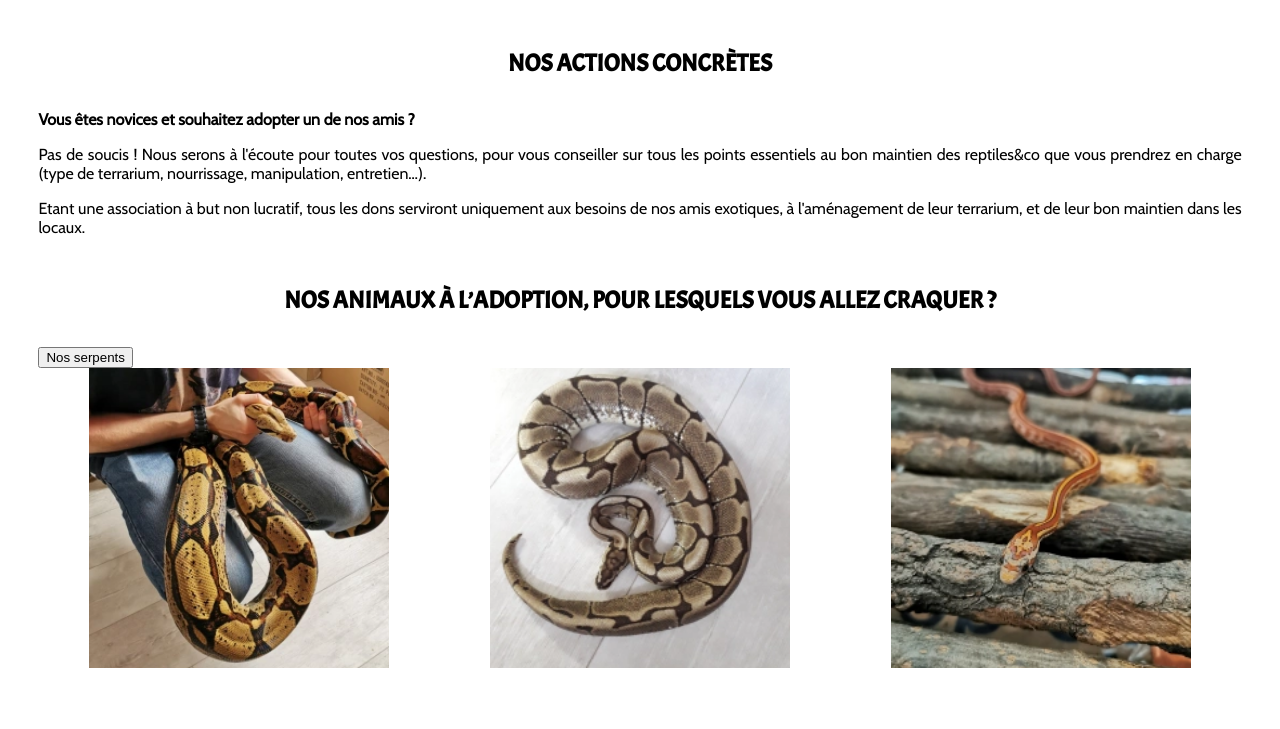
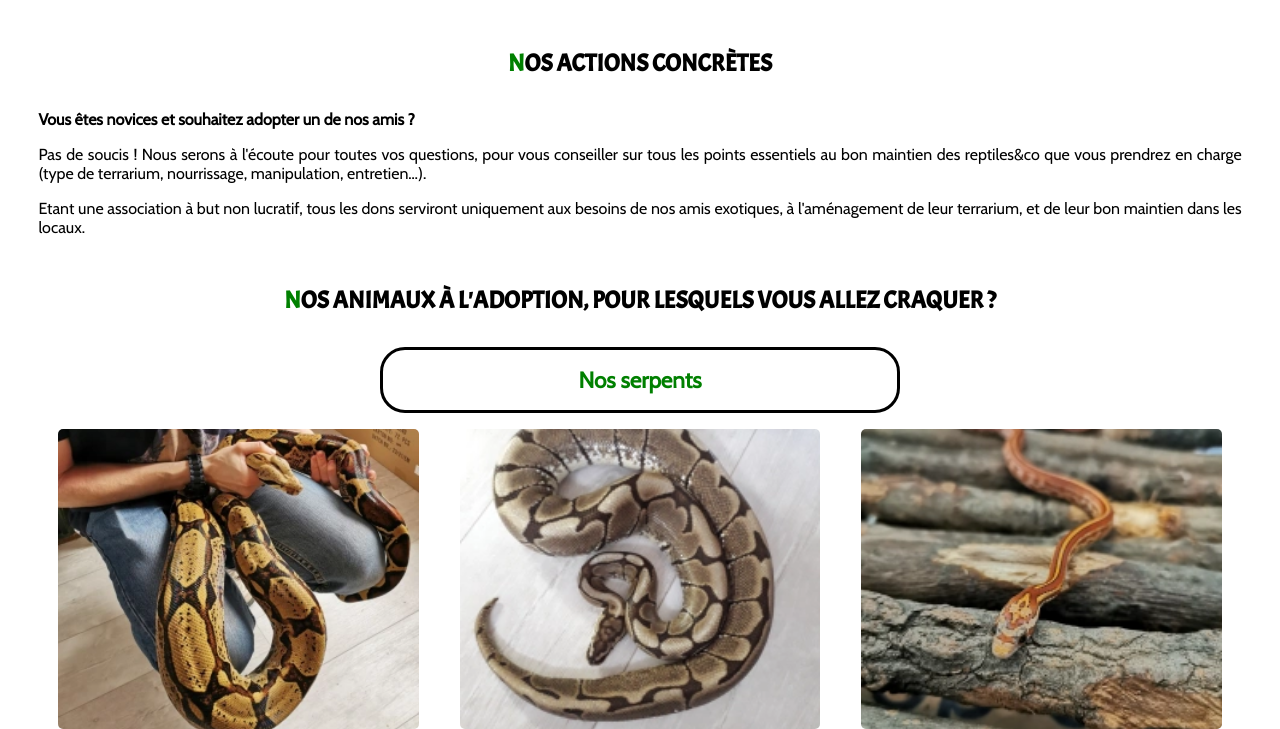
Before and after one commit to From-Roazhon/zanndoli_project, a website: page index.html in a window 1280 px wide. Shown: the part 2057-2786 px from the top of the page. Before the commit the page ends 2725 px from the top, so only its background shows below. Drawn offline with nearby package versions, Linux system fonts and the light colour scheme.

Commit message:
second commit

```diff
--- a/assets/sass/pages/_home.scss
+++ b/assets/sass/pages/_home.scss
@@ -101,16 +101,34 @@
         &__adoption-section {
             margin-top: 3rem;
             &__snake-container {
-                &__button {
-
+                & > a {
+                    text-decoration: none;
+                    display: block;
+                    margin: 1rem auto;
+                    width: fit-content;
+                    padding: 1rem;
+                    font-size: 1.4rem;
+                    font-weight: bold;
+                    color: green;
+                    background-color: #fff;
+                    border: 3px solid #000;
+                    border-radius: 25px;
+                    width: 40%;
+                    text-align: center;
+                    &:hover {
+                        cursor: pointer;
+                        color: #fff;
+                        background-color: rgba(green, 0.8);
+                    }
                 }
                 &__flexbox {
                     justify-content: space-around;
                     display: flex;
                     & > img {
-                        width: 300px;
+                        width: 30%;
                         height: 300px;
                         object-fit: cover;
+                        border-radius: 5px;
                     }
                 }
             }
--- a/index.html
+++ b/index.html
@@ -31,7 +31,7 @@
 
     <main class="main">
         <article class="main__home-article">
-            <h2>Refuges pour reptiles</h2>
+            <h2><span class="green">Refuges pour reptiles</h2></span>
             <section class="main__home-article__history-section">
                 <h3>Zanndoli : Notre histoire</h3>
                 <p>Zanndoli, est une association à but non lucratif créé le 05/03/2020 par Benoist, passionné et amoureux des reptiles depuis l'enfance, ainsi que Préscilia, Melissa et Marie, 3 de ses amies, qui dispose d'une pièce regroupant plusieurs espèces différentes aux biotopes bien distincts.</p>
@@ -40,15 +40,15 @@
                 <div class="main__home-article__history-section__cameleon-background"></div>
             </section>
             <section class="main__home-article__actions-section">
-                <h3>Nos actions concrètes</h3>
+                <h3><span class="green">N</span>os actions concrètes</h3>
                 <p>Vous êtes novices et souhaitez adopter un de nos amis ?</p>
                 <p>Pas de soucis ! Nous serons à l'écoute pour toutes vos questions, pour vous conseiller sur tous les points essentiels au bon maintien des reptiles&co que vous prendrez en charge (type de terrarium, nourrissage, manipulation, entretien…).</p>
                 <p>Etant une association à but non lucratif, tous les dons serviront uniquement aux besoins de nos amis exotiques, à l'aménagement de leur terrarium, et de leur bon maintien dans les locaux.</p>
             </section>
             <section class="main__home-article__adoption-section">
-                <h3>Nos animaux à l’adoption, pour lesquels vous allez craquer ?</h3>
+                <h3><span class="green">N</span>os animaux à l'adoption, pour lesquels vous allez craquer ?</h3>
                 <div class="main__home-article__adoption-section__snake-container">
-                    <a href="#"><button class="main__home-article__adoption-section__snake-container__button">Nos serpents</button></a>
+                    <a href="#" class="main__home-article__adoption-section__snake-container__button">Nos serpents</a>
                     <div class="main__home-article__adoption-section__snake-container__flexbox">
                         <img src="./assets/img/home/snakes/boa.webp" alt="serpent boa">
                         <img src="./assets/img/home/snakes/python.webp" alt="serpent python">
```
Also changed, not shown: css/style.css, 1 other file.
